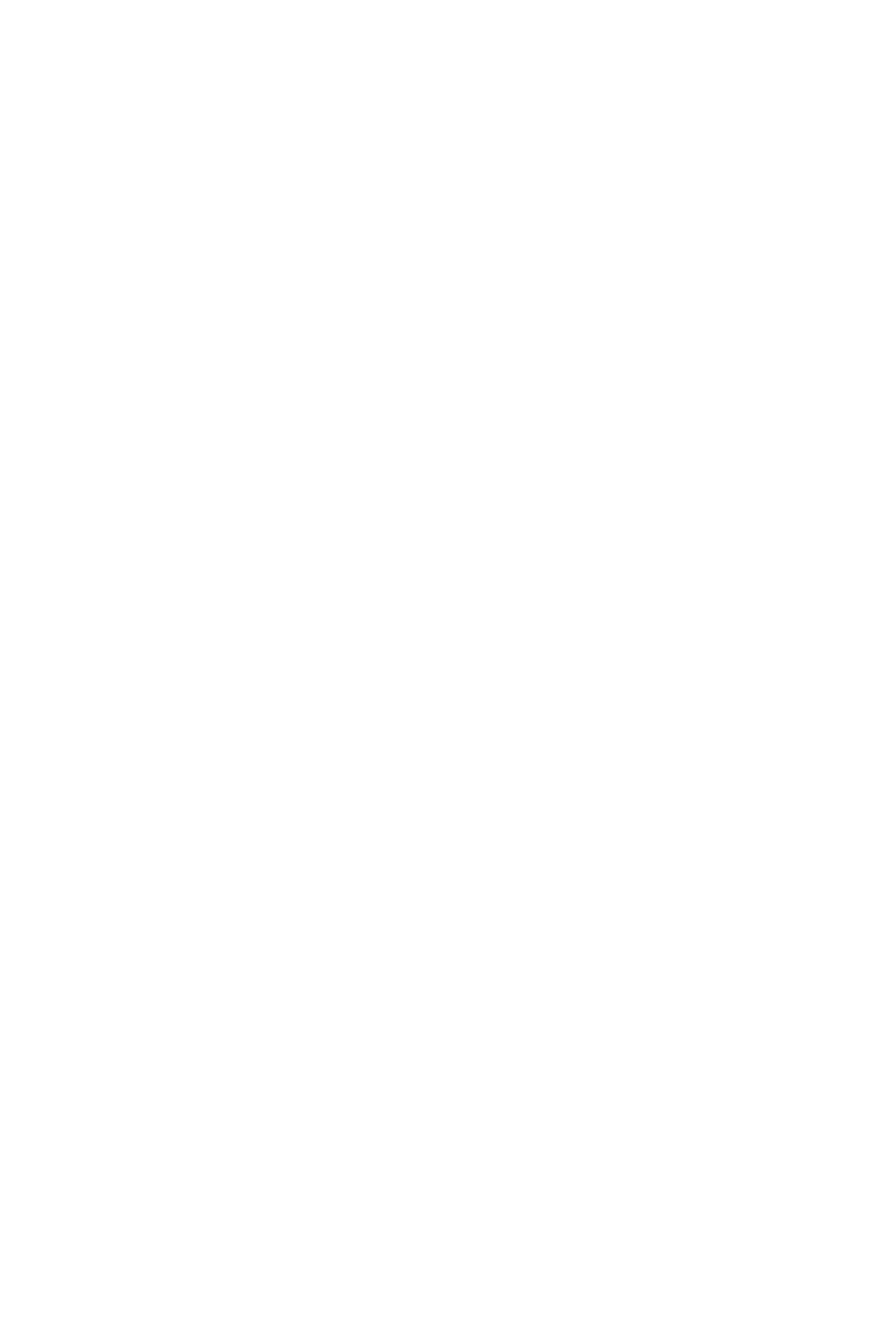
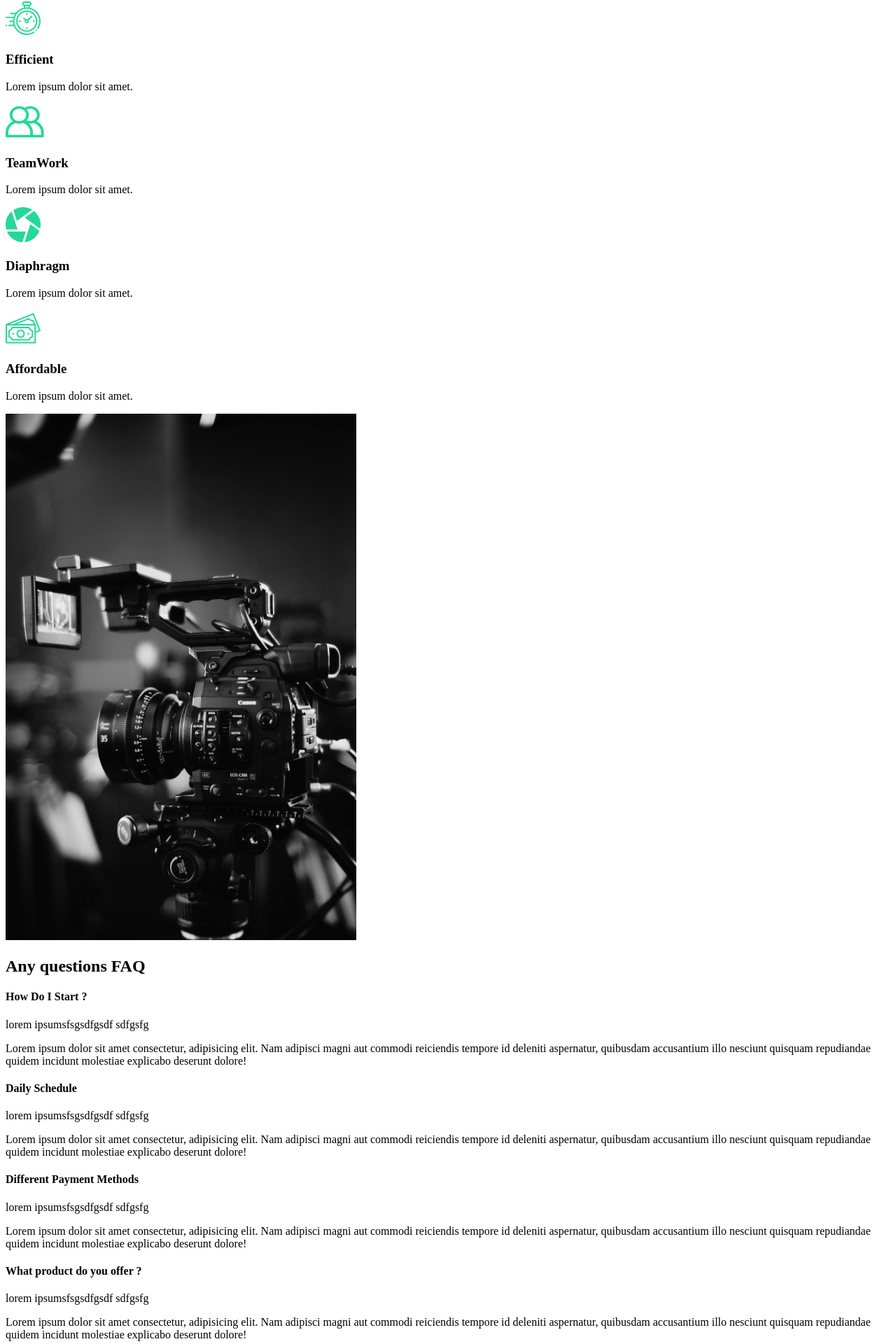
Before and after one commit to shameemabdulkarim/portfolio-app, a React (Create React App) app in the folder react-portolio-app/: page / in a window 1280 px wide. Shown: the part 1039-2959 px from the top of the page at 70% size. Before the commit the page ends 982 px from the top, so only its background shows below. Built offline with nearby package versions, Linux system fonts and the light colour scheme.

Commit message:
added servicessection and faqsection

```diff
--- /dev/null
+++ b/react-portolio-app/src/components/FaqSection.js
@@ -0,0 +1,60 @@
+import React from "react";
+
+const Faqsection = () => {
+  return (
+    <div className="faq">
+      <h2>
+        Any questions <span>FAQ</span>
+      </h2>
+      <div className="question">
+        <h4>How Do I Start ?</h4>
+        <div className="answer">
+          <p>lorem ipsumsfsgsdfgsdf sdfgsfg</p>
+          <p>
+            Lorem ipsum dolor sit amet consectetur, adipisicing elit. Nam
+            adipisci magni aut commodi reiciendis tempore id deleniti
+            aspernatur, quibusdam accusantium illo nesciunt quisquam repudiandae
+            quidem incidunt molestiae explicabo deserunt dolore!
+          </p>
+        </div>
+      </div>
+      <div className="question">
+        <h4>Daily Schedule</h4>
+        <div className="answer">
+          <p>lorem ipsumsfsgsdfgsdf sdfgsfg</p>
+          <p>
+            Lorem ipsum dolor sit amet consectetur, adipisicing elit. Nam
+            adipisci magni aut commodi reiciendis tempore id deleniti
+            aspernatur, quibusdam accusantium illo nesciunt quisquam repudiandae
+            quidem incidunt molestiae explicabo deserunt dolore!
+          </p>
+        </div>
+      </div>
+      <div className="question">
+        <h4>Different Payment Methods</h4>
+        <div className="answer">
+          <p>lorem ipsumsfsgsdfgsdf sdfgsfg</p>
+          <p>
+            Lorem ipsum dolor sit amet consectetur, adipisicing elit. Nam
+            adipisci magni aut commodi reiciendis tempore id deleniti
+            aspernatur, quibusdam accusantium illo nesciunt quisquam repudiandae
+            quidem incidunt molestiae explicabo deserunt dolore!
+          </p>
+        </div>
+      </div>
+      <div className="question">
+        <h4>What product do you offer ?</h4>
+        <div className="answer">
+          <p>lorem ipsumsfsgsdfgsdf sdfgsfg</p>
+          <p>
+            Lorem ipsum dolor sit amet consectetur, adipisicing elit. Nam
+            adipisci magni aut commodi reiciendis tempore id deleniti
+            aspernatur, quibusdam accusantium illo nesciunt quisquam repudiandae
+            quidem incidunt molestiae explicabo deserunt dolore!
+          </p>
+        </div>
+      </div>
+    </div>
+  );
+};
+export default Faqsection;
--- /dev/null
+++ b/react-portolio-app/src/components/ServicesSection.js
@@ -0,0 +1,51 @@
+import React from "react";
+import clock from "../images/clock.svg";
+import diaphragm from "../images/diaphragm.svg";
+import teamwork from "../images/teamwork.svg";
+import money from "../images/money.svg";
+import home2 from "../images/home2.png";
+
+const ServicesSection = () => {
+  return (
+    <div className="services">
+      <div className="description">
+        <h2>
+          High <span>quality</span> services
+        </h2>
+        <div className="cards">
+          <div className="card">
+            <div className="icon">
+              <img src={clock} alt="clock" />
+              <h3>Efficient</h3>
+            </div>
+            <p>Lorem ipsum dolor sit amet.</p>
+          </div>
+          <div className="card">
+            <div className="icon">
+              <img src={teamwork} alt="clock" />
+              <h3>TeamWork</h3>
+            </div>
+            <p>Lorem ipsum dolor sit amet.</p>
+          </div>
+          <div className="card">
+            <div className="icon">
+              <img src={diaphragm} alt="clock" />
+              <h3>Diaphragm</h3>
+            </div>
+            <p>Lorem ipsum dolor sit amet.</p>
+          </div>
+          <div className="card">
+            <div className="icon">
+              <img src={money} alt="clock" />
+              <h3>Affordable</h3>
+            </div>
+            <p>Lorem ipsum dolor sit amet.</p>
+          </div>
+        </div>
+      </div>
+      <img src={home2} alt="Home"></img>
+    </div>
+  );
+};
+
+export default ServicesSection;
--- a/react-portolio-app/src/pages/AboutUs.js
+++ b/react-portolio-app/src/pages/AboutUs.js
@@ -1,9 +1,17 @@
 import React from "react";
 //Page components
 import AboutSection from "../components/AboutSection";
+import ServicesSection from "../components/ServicesSection";
+import Faqsection from "../components/FaqSection";
 
 const AboutUs = () => {
-  return <AboutSection />;
+  return (
+    <>
+      <AboutSection />
+      <ServicesSection />
+      <Faqsection />
+    </>
+  );
 };
 
 export default AboutUs;
```
Also changed, not shown: 1 other file (tests, documents, lock files or other folders).
